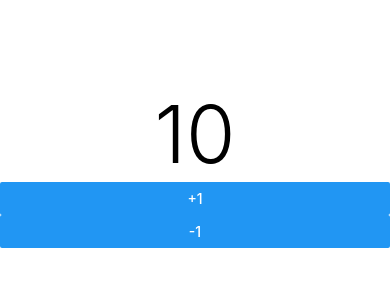
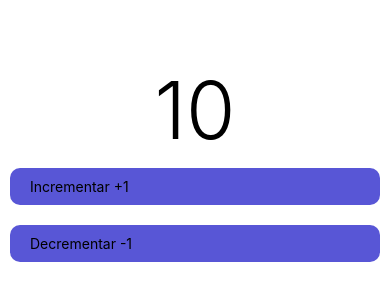
Before and after one commit to NarelaCamara/native, a React Native app: screen / in a window 390 px wide. Shown: the part 256-556 px from the top of the page. Built offline with nearby package versions, Linux system fonts and the light colour scheme.

Commit message:
feat: add shared component

```diff
--- /dev/null
+++ b/src/components/index.ts
@@ -0,0 +1 @@
+export * from './shared/PrimaryButton';
--- /dev/null
+++ b/src/components/shared/PrimaryButton.tsx
@@ -0,0 +1,36 @@
+import React from 'react';
+import { Platform, Pressable, StyleSheet, Text } from 'react-native';
+
+interface Props {
+  onLongPress: () => void;
+  onPress: () => void;
+  text: string;
+}
+
+export const PrimaryButton = ({ onLongPress, onPress, text }: Props) => {
+  return (
+    <Pressable
+      onPress={() => onPress()}
+      style={({ pressed }) => [
+        styleSheet.button,
+        pressed && styleSheet.buttonPressed,
+      ]}
+      onLongPress={() => onLongPress()}
+    >
+      <Text>{text}</Text>
+    </Pressable>
+  );
+};
+
+const styleSheet = StyleSheet.create({
+  button: {
+    backgroundColor: Platform.OS === 'android' ? '#56d661' : '#5856D6',
+    paddingHorizontal: 20,
+    paddingVertical: 10,
+    borderRadius: 10,
+    margin: 10,
+  },
+  buttonPressed: {
+    backgroundColor: '#4746AB',
+  },
+});
--- a/src/screens/Counter.tsx
+++ b/src/screens/Counter.tsx
@@ -1,5 +1,6 @@
 import { useState } from 'react';
-import { Button, StyleSheet, Text, View } from 'react-native';
+import { Platform, Pressable, StyleSheet, Text, View } from 'react-native';
+import { PrimaryButton } from '../components';
 
 interface Props {
   number: number;
@@ -13,20 +14,22 @@ const Counter = ({ number }: Props) => {
         {num}
       </Text>
 
-      <Button
+      <PrimaryButton
         onPress={() => {
           setNum(num + 1);
         }}
-        title="+1"
-      ></Button>
+        onLongPress={() => setNum(0)}
+        text="Incrementar +1"
+      />
 
-      <Button
+      <PrimaryButton
         onPress={() => {
           const rest = num - 1 <= 0 ? 0 : num - 1;
           setNum(rest);
         }}
-        title="-1"
-      ></Button>
+        onLongPress={() => setNum(0)}
+        text="Decrementar -1"
+      />
     </View>
   );
 };
@@ -42,6 +45,19 @@ const styleSheet = StyleSheet.create({
     color: 'black',
     fontWeight: '300',
   },
+  button: {
+    backgroundColor: Platform.OS === 'android' ? '#56d661' : '#5856D6',
+    paddingHorizontal: 20,
+    paddingVertical: 10,
+    borderRadius: 10,
+    margin: 10,
+  },
+  buttonPressed: {
+    backgroundColor: '#4746AB',
+  },
+  text: {
+    color: 'white',
+  },
 });
 
 export default Counter;
```
